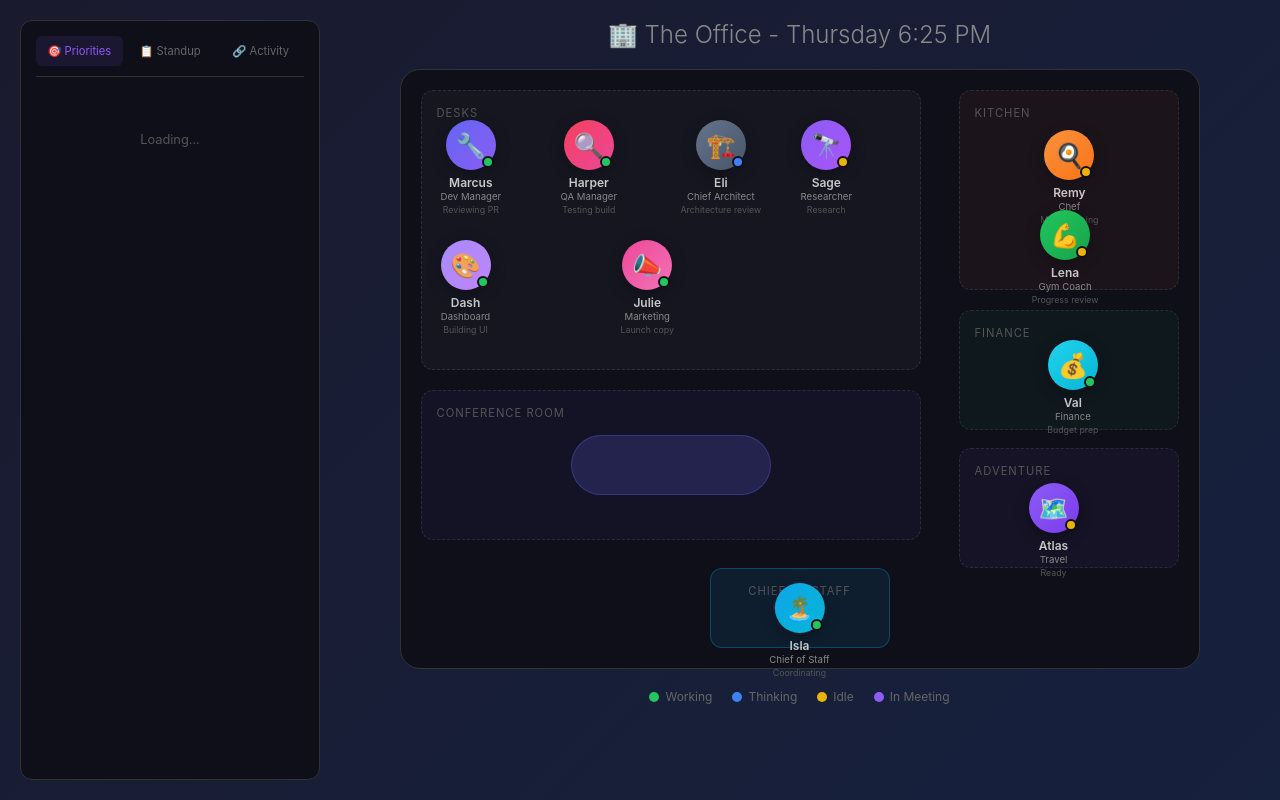
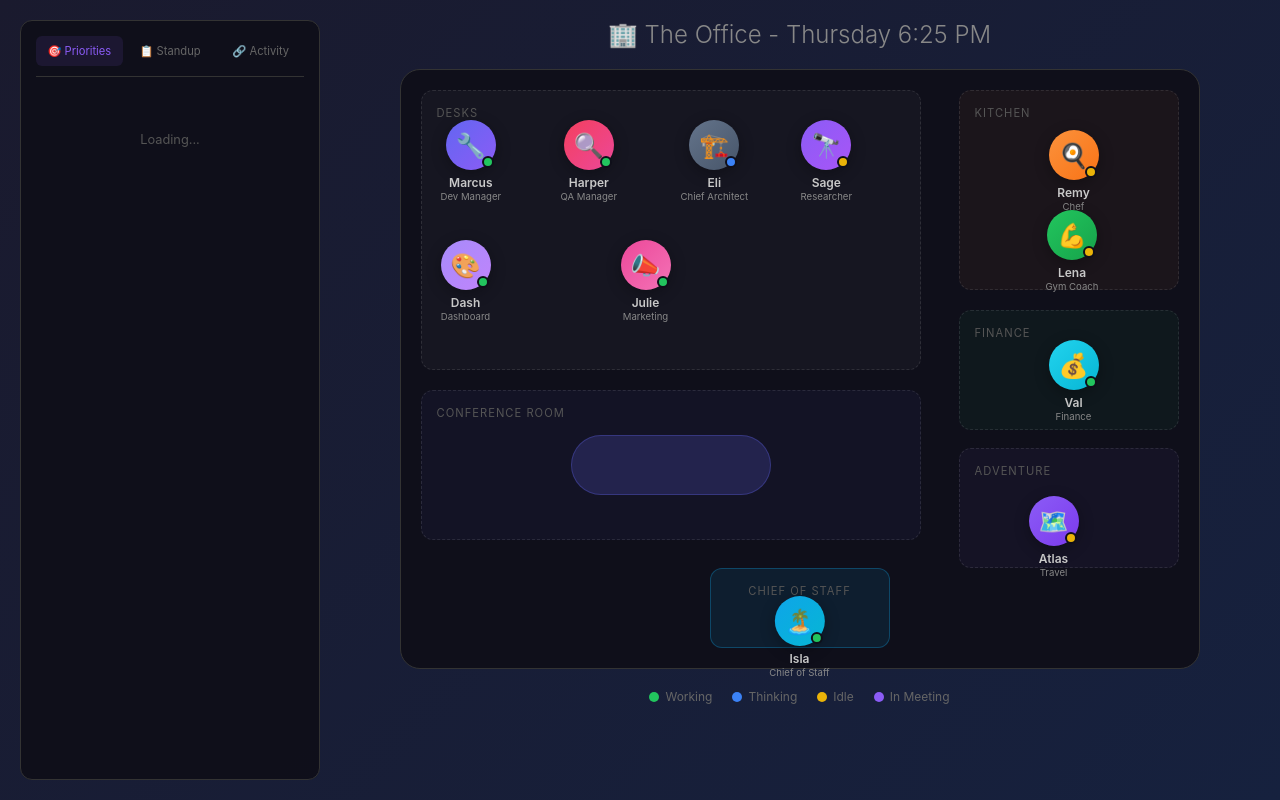
Before and after one commit to jeremylahners/openclaw-dashboard, a plain HTML site: page index.html in a window 1280 px wide. Drawn offline with nearby package versions, Linux system fonts and the light colour scheme; a script that the page names is missing.

Commit message:
Hide agent task/last updated text
- Set .agent-task to display: none
- Removes the third line under each agent (was showing last updated time)
- Agents now only show name and role

```diff
--- a/index.html
+++ b/index.html
@@ -476,14 +476,7 @@
     }
 
     .agent-task {
-      font-size: 0.55rem;
-      color: #555;
-      max-width: 90px;
-      text-align: center;
-      white-space: nowrap;
-      overflow: hidden;
-      text-overflow: ellipsis;
-      margin-top: 2px;
+      display: none;
     }
 
     /* Agent colors */
```
